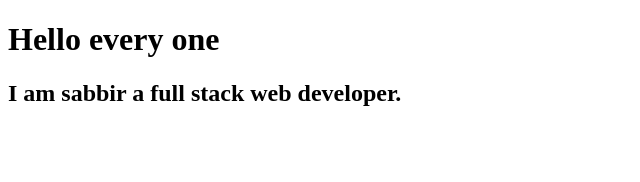
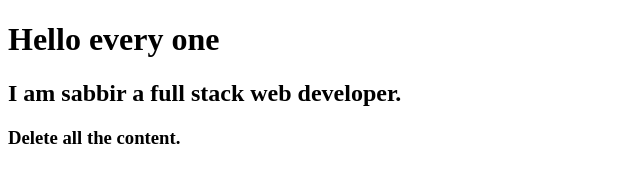
Before and after one commit to ilrsabbir/prectice, a plain HTML site: page index.html in a window 1280 px wide. Shown: the whole page, without its empty margins (0-640 px from the left). Drawn offline with Linux system fonts and the light colour scheme.

Commit message:
Update index.html

```diff
--- a/index.html
+++ b/index.html
@@ -9,5 +9,6 @@
 <body>
     <h1>Hello every one</h1>
     <h2>I am sabbir a full stack web developer.</h2>
+    <h3>Delete all the content.</h3>
 </body>
 </html>
```
